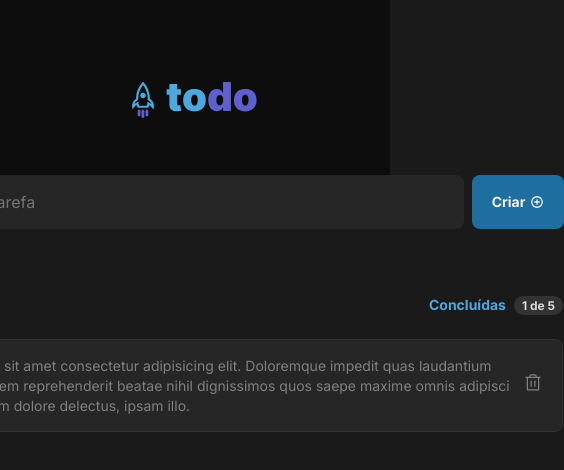
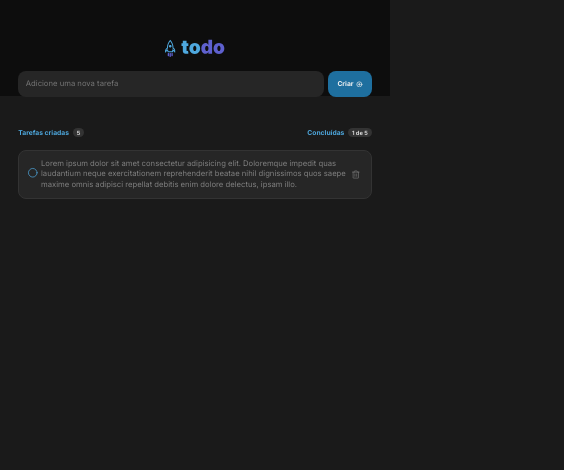
Before and after one commit to anacnogueira/iginite-reactjs-desafio-1, a React (Vite) app: page / in a window 390 px wide. Shown: the top 470 px of the page, 564 px wide, since content can reach past the window. Built offline with nearby package versions, Linux system fonts and the light colour scheme.

Commit message:
Ajustes nas estilizações

```diff
--- a/src/App.module.css
+++ b/src/App.module.css
@@ -4,3 +4,27 @@
   justify-content: center;
   margin-bottom: 1rem;
 }
+
+@media (max-width: 768px) {
+  html {
+    font-size: 75%;
+  }
+}
+
+@media (max-width: 500px) {
+  html {
+    font-size: 52%;
+  }
+}
+
+@media (max-width: 390px) {
+  html {
+    font-size: 48%;
+  }
+}
+
+@media (max-width: 300px) {
+  html {
+    font-size: 35%;
+  }
+}
--- a/src/components/Task.module.css
+++ b/src/components/Task.module.css
@@ -22,10 +22,22 @@
   transition: 0.1s;
 }
 
-.contentCheck {
+.buttonCheck:hover {
+  color: var(--purple);
+}
+
+.checked {
+  color: var(--purple-dark);
+}
+
+.content {
   width: 40rem;
   font-size: 0.875rem;
   color: var(--gray-300);
+}
+
+.contentTaskFinished {
+  text-decoration: line-through;
 }
 
 .buttonTrash {
@@ -33,6 +45,13 @@
   color: var(--gray-300);
   border: none;
   cursor: pointer;
-  padding: 0.1875rem;
+  padding: 0.3125rem;
   font-size: 1.25rem;
+  border-radius: 4px;
+  line-height: 0;
 }
+
+.buttonTrash:hover {
+  background-color: var(--gray-400);
+  color: var(--danger);
+}
```
